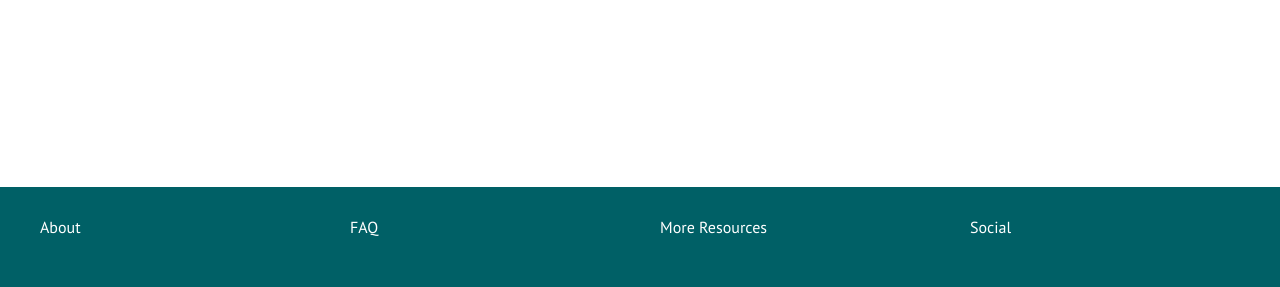
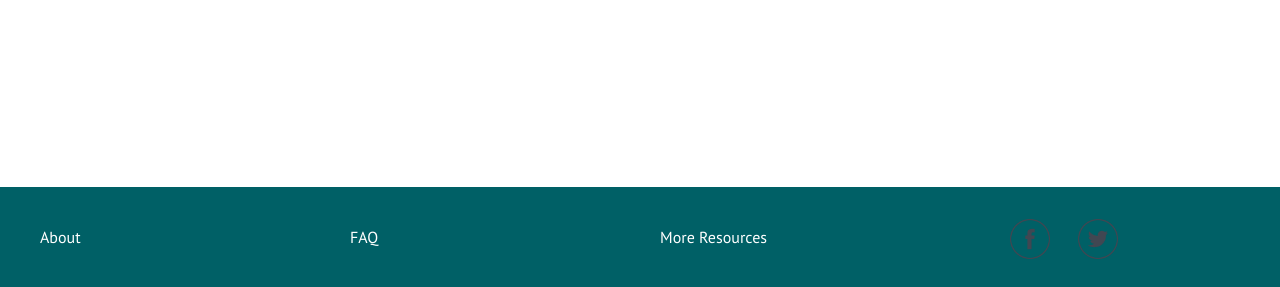
Before and after one commit to ly503/ocean-aware, a plain HTML site: page index.html in a window 1280 px wide. Shown: the part 1007-1294 px from the top of the page. Drawn offline with Linux system fonts and the light colour scheme.

Commit message:
added social icons

```diff
--- a/index.html
+++ b/index.html
@@ -47,7 +47,12 @@
 					<a href="about.html"><li>About</li></a>
 					<a href="faq.html"><li>FAQ</li></a>
 					<a href="resources.html"><li>More Resources</li></a>
-					<li>Social</li>
+					<li>
+						<ul class="social">
+							<li><img src="images/facebook.png"></li>
+							<li><img src="images/twitter.png"></li>
+						</ul>
+					</li>
 			</div>
 
 		</div>
--- a/styles/style.css
+++ b/styles/style.css
@@ -14,10 +14,7 @@
 	font-family: 'PT-Sans';
 }
 
-/*h1 {
-	color: #FFA500;
-}*/
-
+/*navigation bar */
 .top-nav {
 
 }
@@ -57,6 +54,7 @@
 	background-color: #009099;
 }
 
+/*homepage body styles*/
 .homeimg {
 	width: 100%;
 	height: 400px;
@@ -106,6 +104,7 @@ body {
 	background-color:#006066;
 }
 
+/*footer*/
 .footer ul {
 	list-style-type: none;
 }
@@ -114,5 +113,14 @@ body {
 	color: white;
 	float: left;
 	width: 25%;
-	line-height: 80px;
+	line-height: 100px;
 }
+
+.social img {
+	width: 40px;
+	vertical-align: middle;
+}
+
+.social ul li {
+	margin: 10px;
+}
```
Also changed, not shown: images/facebook.png (added), images/twitter.png (added).
